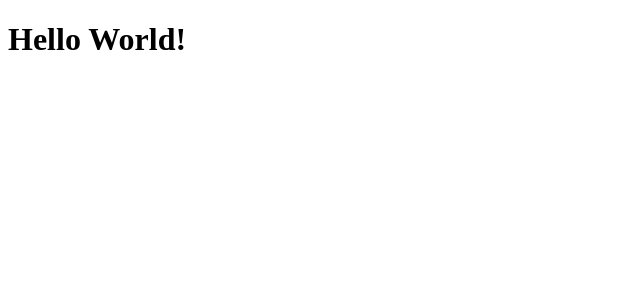
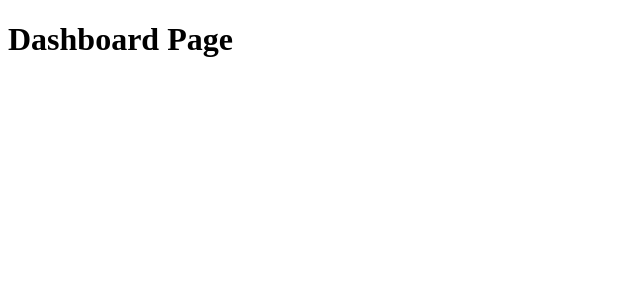
Before and after one commit to doug-22/learning-react-class-component, a React (Create React App) app: page /dashboard in a window 1280 px wide. Shown: the top 300 px of the page, without its empty margins (0-640 px from the left). Built offline with nearby package versions, Linux system fonts and the light colour scheme.

Commit message:
feat/add react-router-dom and config private router

```diff
--- a/src/App.js
+++ b/src/App.js
@@ -1,9 +1,24 @@
+import { Component } from 'react';
+import { createBrowserRouter, RouterProvider } from 'react-router-dom';
+import LoginPage from './pages/Login';
+import DashboardPage from './pages/Dashboard';
+import PrivateRoute from './pages/utils/PrivateRoute';
 
+const router = createBrowserRouter([
+  {
+    path: '/',
+    element: <LoginPage />
+  },
+  {
+    path: '/dashboard',
+    element: <PrivateRoute isAuthenticated={true} component={DashboardPage} />
+  }
+]);
 
-function App() {
-  return (
-      <h1>Hello World!</h1>
-  );
+class App extends Component {
+  render() {
+    return <RouterProvider router={router} />;
+  }
 }
 
 export default App;
--- /dev/null
+++ b/src/pages/Dashboard/index.js
@@ -0,0 +1,9 @@
+import { Component } from 'react';
+
+class DashboardPage extends Component {
+  render() {
+    return <h1>Dashboard Page</h1>;
+  }
+}
+
+export default DashboardPage;
--- /dev/null
+++ b/src/pages/Login/index.js
@@ -0,0 +1,9 @@
+import { Component } from 'react';
+
+class LoginPage extends Component {
+  render() {
+    return <h1>Login Page</h1>;
+  }
+}
+
+export default LoginPage;
--- /dev/null
+++ b/src/pages/utils/PrivateRoute.js
@@ -0,0 +1,15 @@
+import { Component } from 'react';
+import { Navigate } from 'react-router-dom';
+
+class PrivateRoute extends Component {
+  render() {
+    const { isAuthenticated, component: Component } = this.props;
+
+    if (isAuthenticated) {
+      return <Component />;
+    }
+    return <Navigate to={{ pathname: '/' }} />;
+  }
+}
+
+export default PrivateRoute;
```
